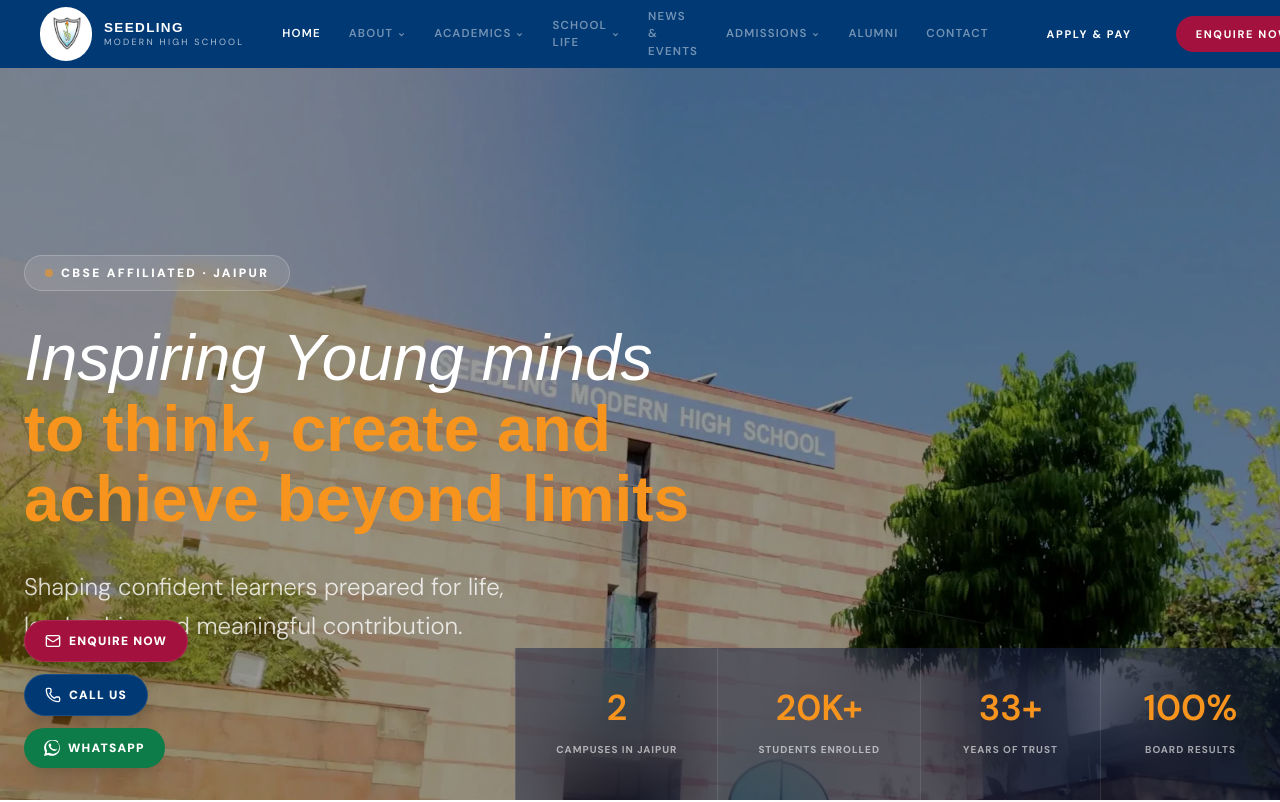
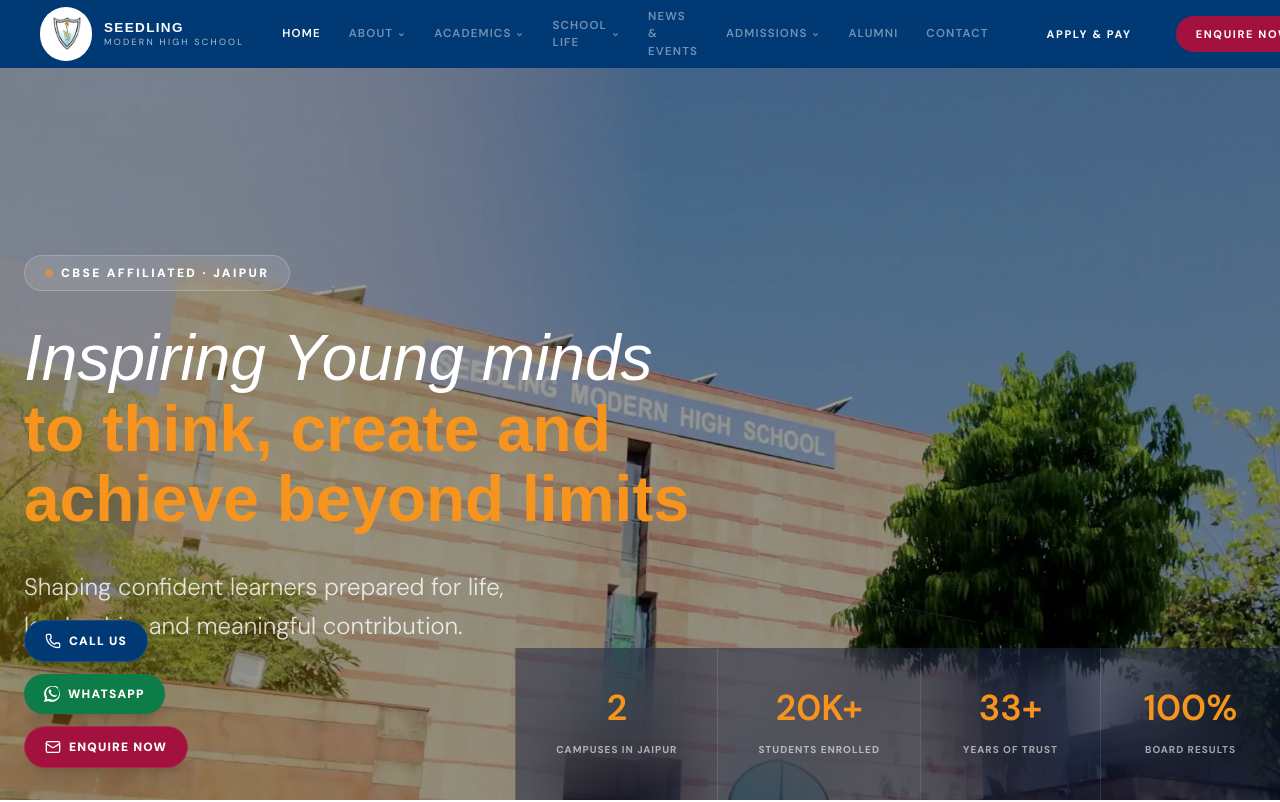
Before and after one commit to itstealth/smhs-new, a Next.js app: page / in a window 1280 px wide. Shown: the top 802 px of the page. Built offline with nearby package versions, Linux system fonts and the light colour scheme; a web font is replaced by a local one.

Commit message:
Move enquire button to bottom of floating stack

```diff
--- a/components/FloatingButtons.tsx
+++ b/components/FloatingButtons.tsx
@@ -5,16 +5,6 @@ import { Mail, Phone } from "lucide-react";
 export default function FloatingButtons() {
   return (
     <div className="fixed left-3 sm:left-6 bottom-5 sm:bottom-8 z-[110] hidden md:flex flex-col items-start gap-2 sm:gap-3">
-      <button
-        type="button"
-        onClick={() => window.dispatchEvent(new Event("open-enquiry-popup"))}
-        className="flex items-center justify-center gap-2 bg-crimson hover:bg-crimson-dark text-white w-11 h-11 sm:w-auto sm:h-auto sm:px-5 sm:py-3 rounded-full font-black text-xs tracking-widest uppercase shadow-xl transition-all duration-300 hover:-translate-y-0.5 hover:scale-105 border border-white/10"
-        aria-label="Enquire now"
-      >
-        <Mail className="w-4 h-4 flex-shrink-0" />
-        <span className="hidden sm:inline">Enquire Now</span>
-      </button>
-
       <a
         href="tel:+919587772837"
         className="flex items-center justify-center gap-2 bg-navy-deeper hover:bg-navy text-white w-11 h-11 sm:w-auto sm:h-auto sm:px-5 sm:py-3 rounded-full font-black text-xs tracking-widest uppercase shadow-xl transition-all duration-300 hover:-translate-y-0.5 hover:scale-105 border border-white/10"
@@ -36,6 +26,16 @@ export default function FloatingButtons() {
         </svg>
         <span className="hidden sm:inline">WhatsApp</span>
       </a>
+
+      <button
+        type="button"
+        onClick={() => window.dispatchEvent(new Event("open-enquiry-popup"))}
+        className="flex items-center justify-center gap-2 bg-crimson hover:bg-crimson-dark text-white w-11 h-11 sm:w-auto sm:h-auto sm:px-5 sm:py-3 rounded-full font-black text-xs tracking-widest uppercase shadow-xl transition-all duration-300 hover:-translate-y-0.5 hover:scale-105 border border-white/10"
+        aria-label="Enquire now"
+      >
+        <Mail className="w-4 h-4 flex-shrink-0" />
+        <span className="hidden sm:inline">Enquire Now</span>
+      </button>
     </div>
   );
 }
```
